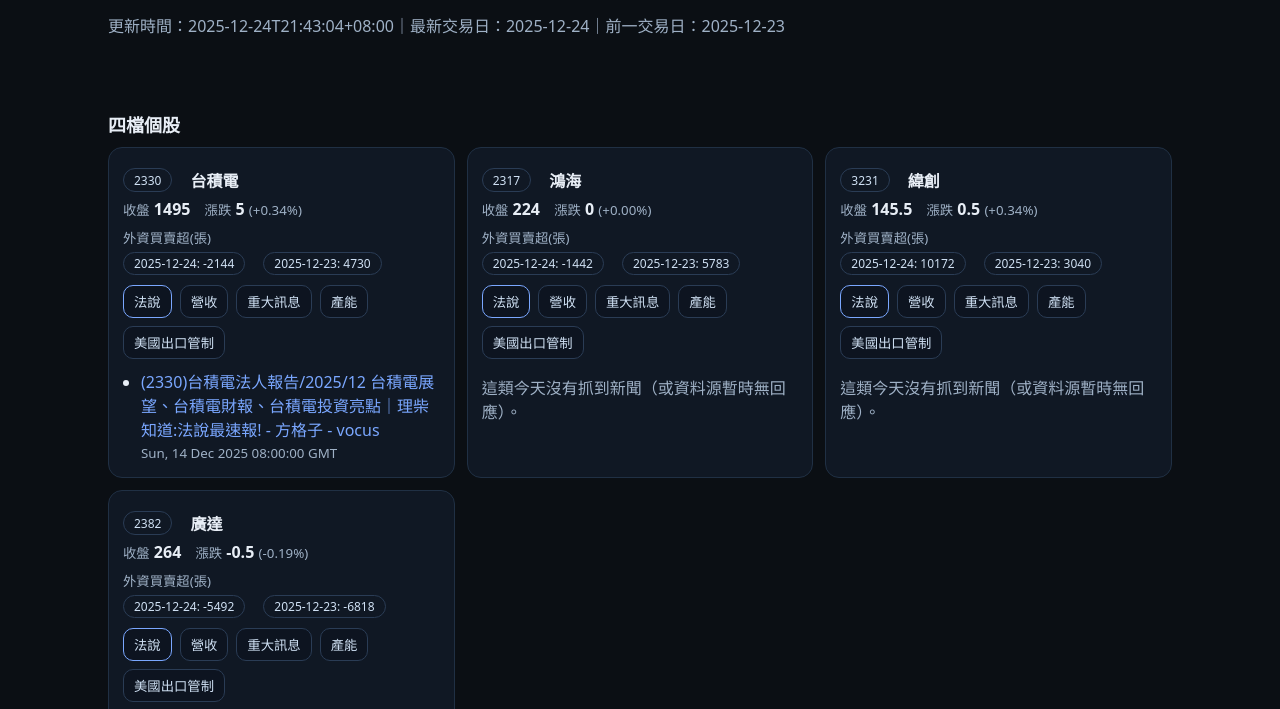
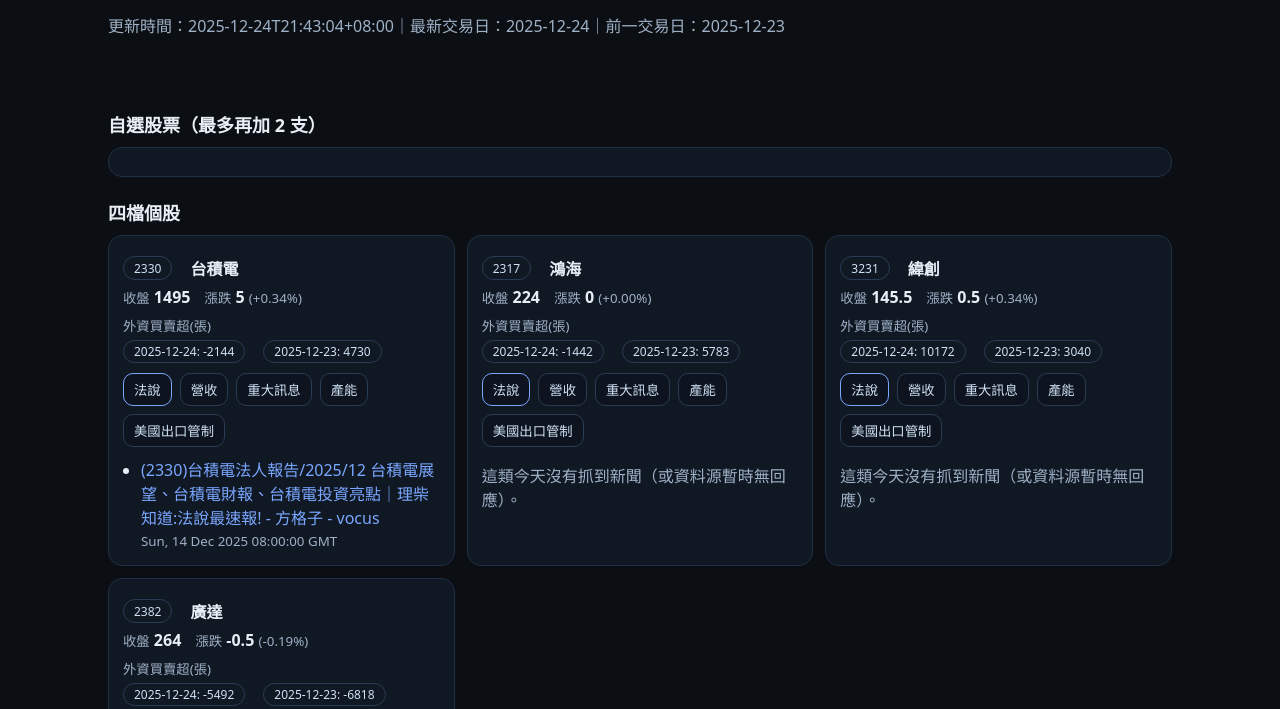
Before and after one commit to mis23ms/tw-stock-06, a plain HTML site: page docs/index.html in a window 1280 px wide. Shown: the part 67-776 px from the top of the page. Drawn offline with Linux system fonts and the light colour scheme.

Commit message:
Add section for custom stocks in index.html

```diff
--- a/docs/index.html
+++ b/docs/index.html
@@ -13,6 +13,12 @@
   </header>
 
   <main class="wrap">
+    <!-- ✅ 新增：自選股票（最多 2 支） -->
+    <section>
+      <h2>自選股票（最多再加 2 支）</h2>
+      <div id="extra" class="card"></div>
+    </section>
+
     <section>
       <h2>四檔個股</h2>
       <div id="stocks" class="grid"></div>
```
